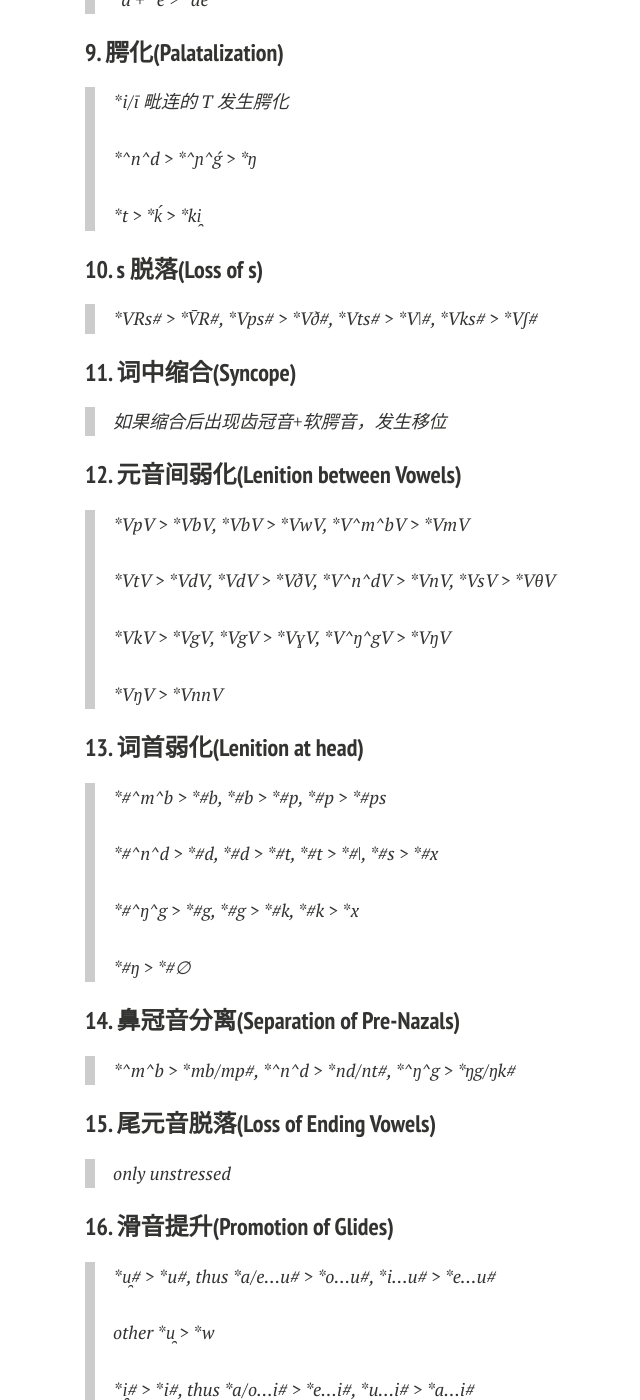
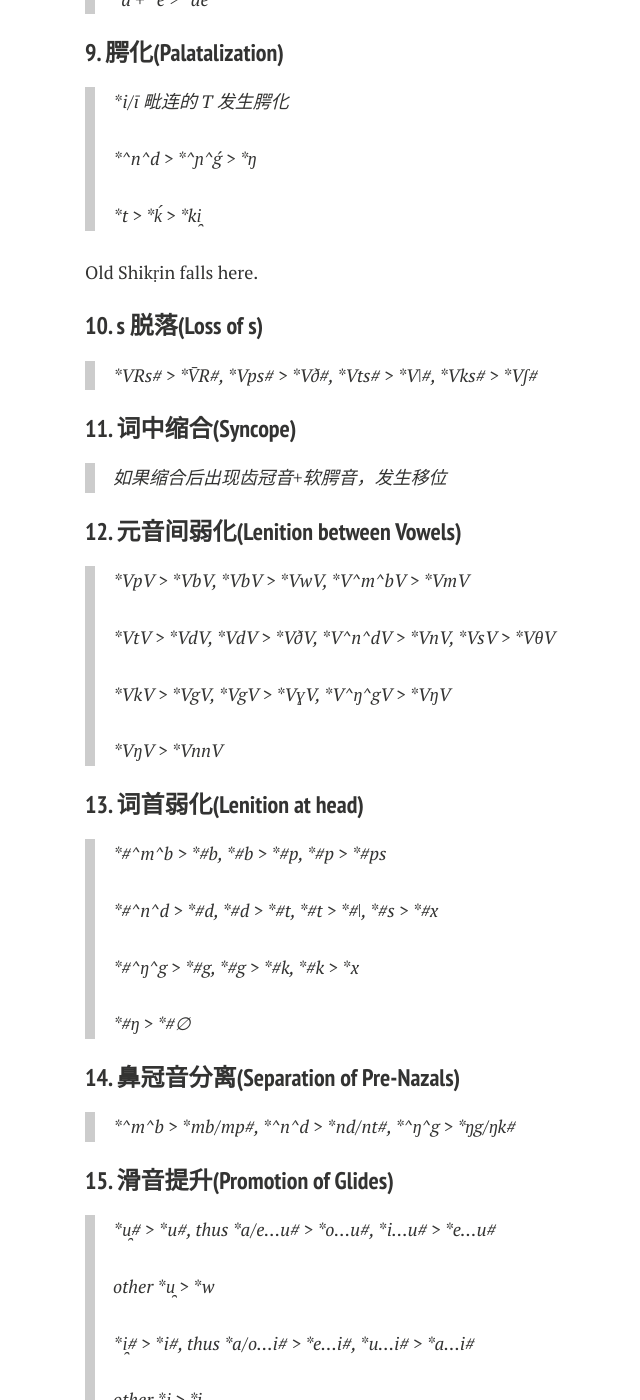
Before and after one commit to Kinnuch/kinnuch.github.io, a Jekyll site: the page built from file/Proto-Shikṛin.md, in a window 1280 px wide and 1400 px high, scrolled down 6214 px. Shown: the whole window, without its empty margins (235-875 px from the left). Built offline with Jekyll 4.4.1, drawn with Linux system fonts in a browser that asks for light colours; nearby versions of some CDN libraries; our own code applies the rules of GitHub Pages for plain Markdown files; comment, search, counter and statistics services are not loaded; a style sheet for code colours, icons or effects is not loaded; some of the changed text lies outside the part shown.

Commit message:
Update Proto-Shikṛin.md

```diff
--- a/file/Proto-Shikṛin.md
+++ b/file/Proto-Shikṛin.md
@@ -213,6 +213,8 @@ Proto-Shikṛin 的数系统相对简单，三分为单数，双数，复数，
 >
 > *t > *ḱ > *ki̯
 
+Old Shikṛin falls here.
+
 #### 10. s 脱落(Loss of s)
 
 > *VRs# > *V̄R#, *Vps# > *Vð#, *Vts# > *Vǀ#, *Vks# > *Vʃ#
@@ -245,11 +247,7 @@ Proto-Shikṛin 的数系统相对简单，三分为单数，双数，复数，
 
 > *^m^b > *mb/mp#, *^n^d > *nd/nt#, *^ŋ^g > *ŋg/ŋk#
 
-#### 15. 尾元音脱落(Loss of Ending Vowels)
-
-> only unstressed
-
-#### 16. 滑音提升(Promotion of Glides)
+#### 15. 滑音提升(Promotion of Glides)
 
 > *u̯# > *u#, thus *a/e...u# > *o...u#, *i...u# > *e...u#
 >
```
Also changed, not shown: other parts of file/Proto-Shikṛin.md (+4 -0 lines).
